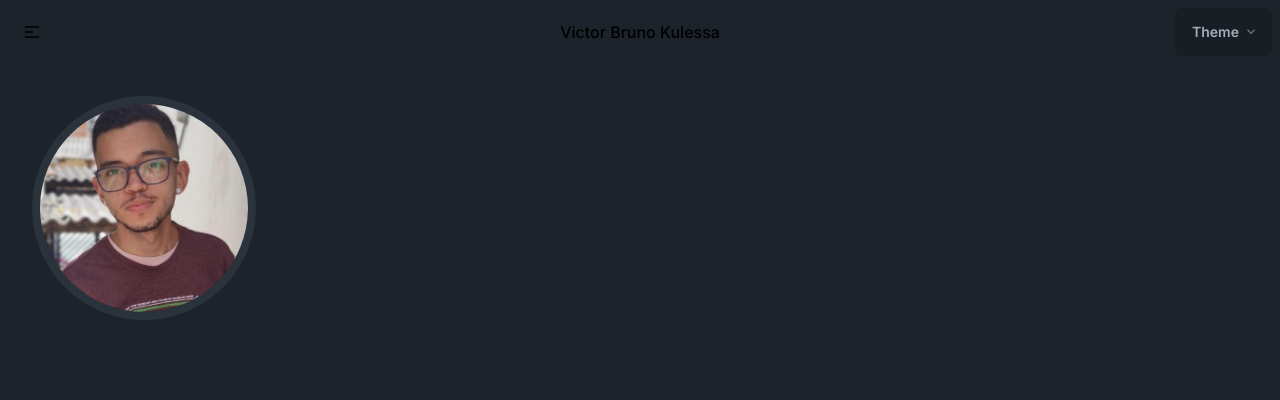
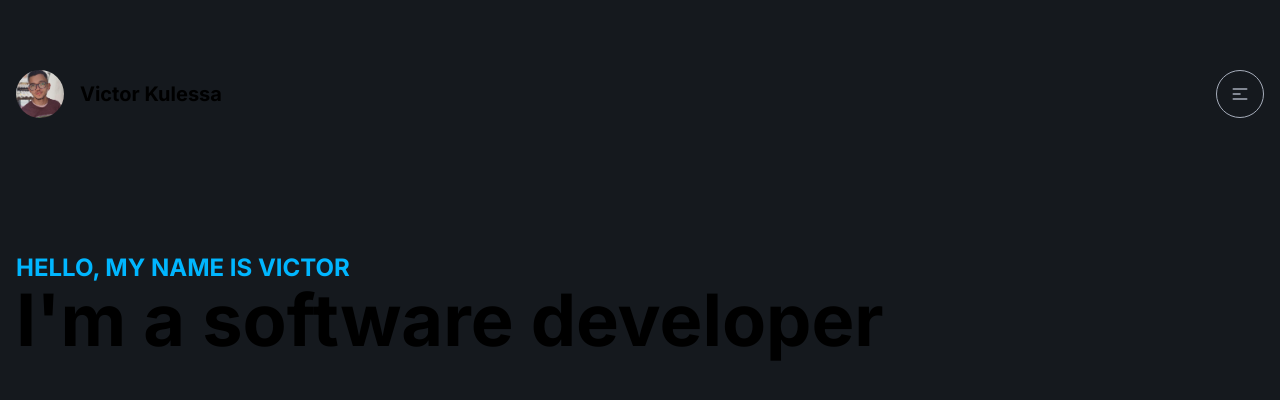
Before and after one commit to vkhydra/portfolio, a Next.js app: page / in a window 1280 px wide. Shown: the top 400 px of the page. Built offline with nearby package versions, Linux system fonts and the light colour scheme.

Commit message:
Update metadata and styling in layout and components

```diff
--- a/app/layout.tsx
+++ b/app/layout.tsx
@@ -5,8 +5,8 @@ import "@/styles/globals.css";
 const inter = Inter({ subsets: ["latin"] });
 
 export const metadata: Metadata = {
-  title: "Create Next App",
-  description: "Generated by create next app",
+  title: "Victor Bruno Kulessa",
+  description: "Victor Bruno Kulessa's personal website",
 };
 
 export default function RootLayout({
--- a/app/page.tsx
+++ b/app/page.tsx
@@ -4,8 +4,8 @@ import Menu from "../components/menu";
 
 export default function Home() {
   return (
-    <main>
-      <header className="bg-base-100 h-screen">
+    <main className="bg-base-300">
+      <header>
         <Menu />
         <Cabecalho />
       </header>
--- a/components/cabecalho.tsx
+++ b/components/cabecalho.tsx
@@ -1,16 +1,13 @@
 import Image from "next/image";
 export default function Cabecalho() {
   return (
-    <div className="flex flex-col lg:flex-row p-8 gap-8">
-      <div className="self-center">
-        <Image
-          src="/victor-kulessa.jpg"
-          alt="Foto de Perfil de Victor Kulessa"
-          width={460}
-          height={460}
-          className="rounded-full border-8 border-neutral w-56"
-        />
-      </div>
+    <div className="py-16 px-4 max-w-screen-xl mx-auto">
+      <span className="uppercase font-bold text-info md:text-xl lg:text-2xl">
+        Hello, my name is Victor
+      </span>
+      <h1 className="text-4xl md:text-5xl lg:text-7xl font-bold">
+        I&apos;m a software developer
+      </h1>
     </div>
   );
 }
--- a/components/menu.tsx
+++ b/components/menu.tsx
@@ -1,3 +1,4 @@
+import Image from "next/image";
 export default function Menu() {
   function Dropdown() {
     return (
@@ -19,15 +20,34 @@ export default function Menu() {
   }
 
   return (
-    <div className="navbar">
+    <div className="navbar py-16 px-4 max-w-screen-xl mx-auto">
       <div className="navbar-start">
+        <div className="avatar">
+          <div className="rounded-full w-12">
+            <Image
+              src="/victor-kulessa.jpg"
+              alt="Foto de Perfil de Victor Kulessa"
+              width={460}
+              height={460}
+            />
+          </div>
+        </div>
+        <h1 className="p-4 text-xl font-bold">Victor Kulessa</h1>
+      </div>
+
+      <div className="navbar-end">
+        {" "}
         <div className="dropdown">
-          <div tabIndex={0} role="button" className="btn btn-ghost btn-circle">
+          <div
+            tabIndex={0}
+            role="button"
+            className="btn btn-outline btn-circle self-center"
+          >
             <Dropdown />
           </div>
           <ul
             tabIndex={0}
-            className="menu menu-sm dropdown-content mt-3 z-[1] p-2 shadow bg-base-100 rounded-box w-52"
+            className="menu menu-sm dropdown-content mt-3 z-[1] p-2 shadow bg-base-300 rounded-box w-52 right-0 "
           >
             <li>
               <a href="/">Home</a>
@@ -44,48 +64,6 @@ export default function Menu() {
           </ul>
         </div>
       </div>
-      <div className="navbar-center">
-        <h1 className="font-medium">Victor Bruno Kulessa</h1>
-      </div>
-      <div className="navbar-end">
-        <div className="dropdown">
-          <div tabIndex={0} role="button" className="btn">
-            Theme
-            <svg
-              width="12px"
-              height="12px"
-              className="h-2 w-2 fill-current opacity-60 inline-block"
-              xmlns="http://www.w3.org/2000/svg"
-              viewBox="0 0 2048 2048"
-            >
-              <path d="M1799 349l242 241-1017 1017L7 590l242-241 775 775 775-775z"></path>
-            </svg>
-          </div>
-          <ul
-            tabIndex={0}
-            className="dropdown-content z-[1] p-2 shadow-2xl bg-base-300 rounded-box w-52 mt-2 right-0"
-          >
-            <li>
-              <input
-                type="radio"
-                name="theme-dropdown"
-                className="theme-controller btn btn-sm btn-block btn-ghost justify-start"
-                aria-label="🌑 Dark"
-                value="dark"
-              />
-            </li>
-            <li>
-              <input
-                type="radio"
-                name="theme-dropdown"
-                className="theme-controller btn btn-sm btn-block btn-ghost justify-start"
-                aria-label="🎹 Synthwave"
-                value="synthwave"
-              />
-            </li>
-          </ul>
-        </div>
-      </div>
     </div>
   );
 }
```
